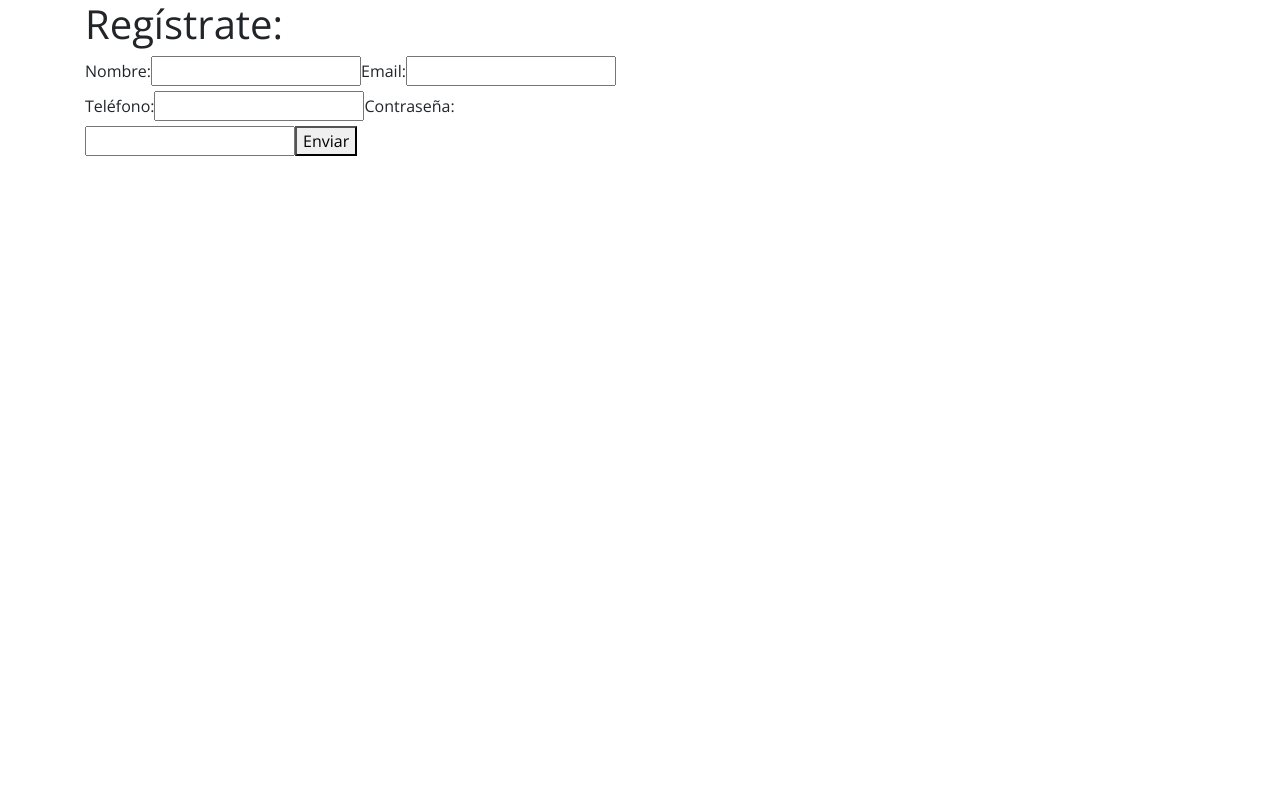
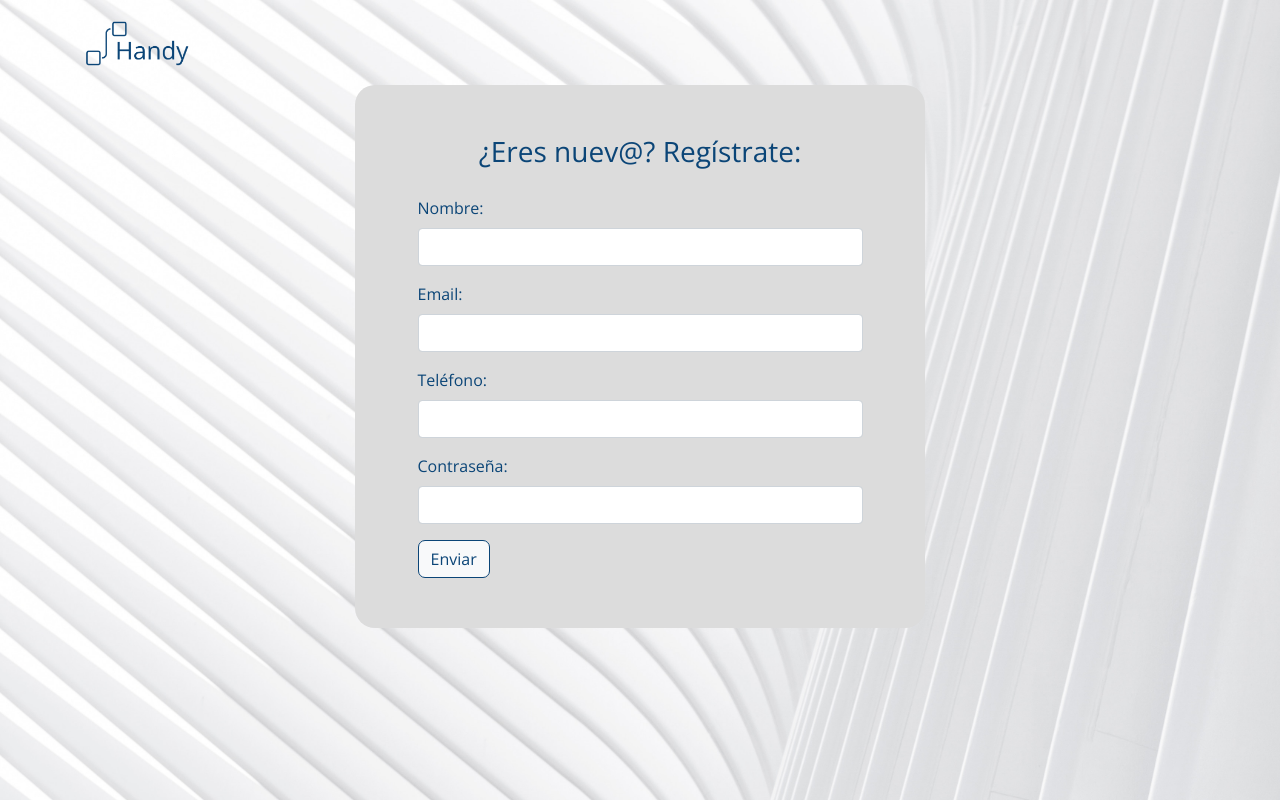
Before and after one commit to InmaSA/handy, a React (Create React App) app in the folder client/: page /particular/signup in a window 1280 px wide. Built offline with nearby package versions, Linux system fonts and the light colour scheme; no server answers.

Commit message:
revisión 1 del login del particular. Sign up del particular hecho y navbar

```diff
--- a/client/src/App.css
+++ b/client/src/App.css
@@ -15,7 +15,7 @@ background-size: cover;
 }
 
 .hero {
-  padding-top: 70px;
+  padding-top: 60px;
 }
 
 .home-big-logo {
@@ -79,7 +79,7 @@ margin-top: 30px;
 
 
 .carousel-item {
-height: 150px;
+height: 140px;
 }
 
 .carousel-caption {
@@ -95,6 +95,9 @@ height: 150px;
   font-size: 0.8em;
   font-style: italic;
 }
+
+
+
 /* FORMULARIOS */
 
 /* label {
@@ -108,34 +111,38 @@ height: 150px;
   height: 100vh;
   }
 
-
-.login-form {
-  margin: 50px auto;
-  color: #0b4577;
-  background-color: #dcdcdc;
-  border-radius: 20px;
-}
-.login-form img {
-width: 8%;
+  .background-repeat img {
+    width: 10%;
     margin-top: 20px;
-margin-left: 20px;
     }
 
-.login-form img:hover  {
+  .background-repeat img:hover  {
     opacity: 1;
     -webkit-animation: flash 1.5s;
     animation: flash 1.5s;
   }
 
+  .login-form {
+    margin: 10px 30px 30px;
+    color: #0b4577;
+    background-color: #dcdcdc;
+    border-radius: 20px;
+  }
 
   .login-form h3 {
     text-align: center;
-  padding-top: 10px;
+    padding-top: 50px;
   }
 
   .login-form form {
     padding-top: 20px;
     padding-bottom: 50px;
+  }
+
+  .flex {
+    display: flex;
+    justify-content: space-between;
+    margin-top: 30px;
   }
 
   .login-form .btn-light {
@@ -144,6 +151,13 @@ margin-left: 20px;
     border-radius: 7px;
   }
 
+  .to-signup {
+    color: #0b4577;
+    margin-top: 5px;
+    font-size: 0.9em;
+    margin-right: 20px;
+
+  }
 
 
 /* PROFILE DEL PARTICULAR */
--- a/client/src/components/particular.components/Navbar.Part.js
+++ b/client/src/components/particular.components/Navbar.Part.js
@@ -15,11 +15,6 @@ class NavBarPart extends Component {
       this.authServices = new AuthServices()
   }
 
-  setNavExpanded = (expanded) => this.setState({ navExpanded: expanded })
-
-  closeNav= () => this.setState({ navExpanded: false })
-
-
   logout = () => {
     this.authServices.logout()
     .then(x => {
@@ -32,29 +27,25 @@ class NavBarPart extends Component {
   render() {
     return(
 
-        <Navbar bg="light" variant="light"
-                onToggle={this.setNavExpanded}
-                expand="lg"
-                // expanded={this.state.navExpanded}
-                >
+        <Navbar collapseOnSelect expand="lg" bg="light" variant="light">
 
-          <Navbar.Brand href="/">React-Bootstrap</Navbar.Brand>
+            <Navbar.Brand href="/">
+              <img
+                  src="../../../images/Handy-logo.png"
+                  width="20%"
+                  alt="Handy logo">
+              </img>
+            </Navbar.Brand>
 
-            <Navbar.Toggle/>
+            <Navbar.Toggle aria-controls="responsive-navbar-nav" />
 
-            <Navbar.Collapse>
-                <Nav className="mr-auto" onSelect={this.closeNav}>
-                    <Nav.Link as="div"><Link to="/"><img
-                        src="../../../images/Handy-icon.png"
-                        width="5%"
-                        border-radius="25%"
-                        alt="icono de Handy">
-                    </img></Link></Nav.Link>
+            <Navbar.Collapse className="justify-content-end" id="responsive-navbar-nav">
 
-                    <Nav.Link as="div"><Link to="/particular/profile">Volver a tu perfil</Link></Nav.Link>
-                    <Nav.Link as="div"><Link to="/favourites">Mis favoritos</Link></Nav.Link>
-                    <Nav.Link as="div"><Link to="/edit-particular-profile">Editar mis datos</Link></Nav.Link>
-                    <Nav.Link as="div"><Link to="/" onClick={this.logout}>Cerrar sesión</Link></Nav.Link>
+                <Nav className="justify-content-end">
+                    <Nav.Link><Link to="/particular/profile">Inicio</Link></Nav.Link>
+                    <Nav.Link href="/favourites">Mis favoritos</Nav.Link>
+                    <Nav.Link href="/edit-particular-profile">Mis datos</Nav.Link>
+                    <Nav.Link href="/"onClick={this.logout}>Salir</Nav.Link>
                 </Nav>
             </Navbar.Collapse>
         </Navbar>
--- a/client/src/components/particular.components/PartLogin.js
+++ b/client/src/components/particular.components/PartLogin.js
@@ -33,10 +33,10 @@ class PartLogin extends Component {
     <div className="background-repeat">
 
       <div className="container">
+        <Link to="/"><img src="/images/Handy-logo.png" alt="handy logo"></img></Link>
         <div className="row justify-content-center">
 
           <div className="col-md-6 login-form">
-            <Link to="/"><img src="/images/Handy-icon.png" alt="handy icon"></img></Link>
             <h3>Hola de nuevo, entra en tu cuenta: </h3>
               <div className="row justify-content-center">
 
@@ -52,7 +52,10 @@ class PartLogin extends Component {
                           <input type="password" className="form-control" name="password" id="input-password" value={this.state.password} onChange={this.handleChangeInput}></input>
                       </div>
 
-                      <button className="btn btn-light" type="submit">Accede</button>
+                      <div className="flex">
+                          <button className="btn btn-light" type="submit">Accede</button>
+                          <Link className="to-signup" to="/particular/signup">¿Aún no tienes cuenta?</Link>
+                      </div>
                   </form>
 
               </div>
--- a/client/src/components/particular.components/PartSignup.js
+++ b/client/src/components/particular.components/PartSignup.js
@@ -1,5 +1,7 @@
 import React, { Component } from 'react'
 import AuthServices from '../../services/auth.services'
+
+import { Link } from 'react-router-dom'
 
 class PartSignup extends Component {
   constructor(props){
@@ -27,25 +29,48 @@ class PartSignup extends Component {
 
   render(){
     return(
-      <div className="container">
-      <h1>Regístrate:</h1>
-        <div className="row">
+      <div className="background-repeat">
+        <div className="container">
+            <Link to="/"><img src="/images/Handy-logo.png" alt="handy logo"></img></Link>
+            <div className="row justify-content-center">
 
-                <form className="col-md-6" onSubmit={this.handleFormSubmit}>
-                    <label htmlFor="input-username">Nombre: </label>
-                    <input type="text" name="username" id="input-username" value={this.state.username} onChange={this.handleChangeInput}></input>
-                    <label htmlFor="input-email">Email: </label>
-                    <input type="text" name="email" id="input-email" value={this.state.email} onChange={this.handleChangeInput}></input>
-                    <label htmlFor="input-phone">Teléfono: </label>
-                    <input type="text" name="phoneNumber" id="input-phone" value={this.state.phoneNumber} onChange={this.handleChangeInput}></input>
-                    <label htmlFor="input-password">Contraseña: </label>
-                    <input type="password" name="password" id="input-password" value={this.state.password} onChange={this.handleChangeInput}></input>
-                    <button className="submit-btn" type="submit">Enviar</button>
-                </form>
+              <div className="col-md-6 login-form">
 
+                <h3>¿Eres nuev@? Regístrate:</h3>
+                  <div className="row justify-content-center">
 
+                          <form className="col-md-10" onSubmit={this.handleFormSubmit}>
+
+                            <div className="form-group">
+                                <label htmlFor="input-username">Nombre: </label>
+                                <input type="text" className="form-control" name="username" id="input-username" value={this.state.username} onChange={this.handleChangeInput}></input>
+                            </div>
+
+                            <div className="form-group">
+                                <label htmlFor="input-email">Email: </label>
+                                <input type="text" className="form-control" name="email" id="input-email" value={this.state.email} onChange={this.handleChangeInput}></input>
+                            </div>
+
+                            <div className="form-group">
+                                <label htmlFor="input-phone">Teléfono: </label>
+                                <input type="text" className="form-control" name="phoneNumber" id="input-phone" value={this.state.phoneNumber} onChange={this.handleChangeInput}></input>
+                            </div>
+
+                            <div className="form-group">
+                                <label htmlFor="input-password">Contraseña: </label>
+                                <input type="password" className="form-control" name="password" id="input-password" value={this.state.password} onChange={this.handleChangeInput}></input>
+                            </div>
+
+                            <button className="btn btn-light" type="submit">Enviar</button>
+
+                          </form>
+
+                  </div>
+                </div>
+            </div>
         </div>
       </div>
+
     )
   }
 }
```
Lines whose indentation alone changed are shown as unchanged.
